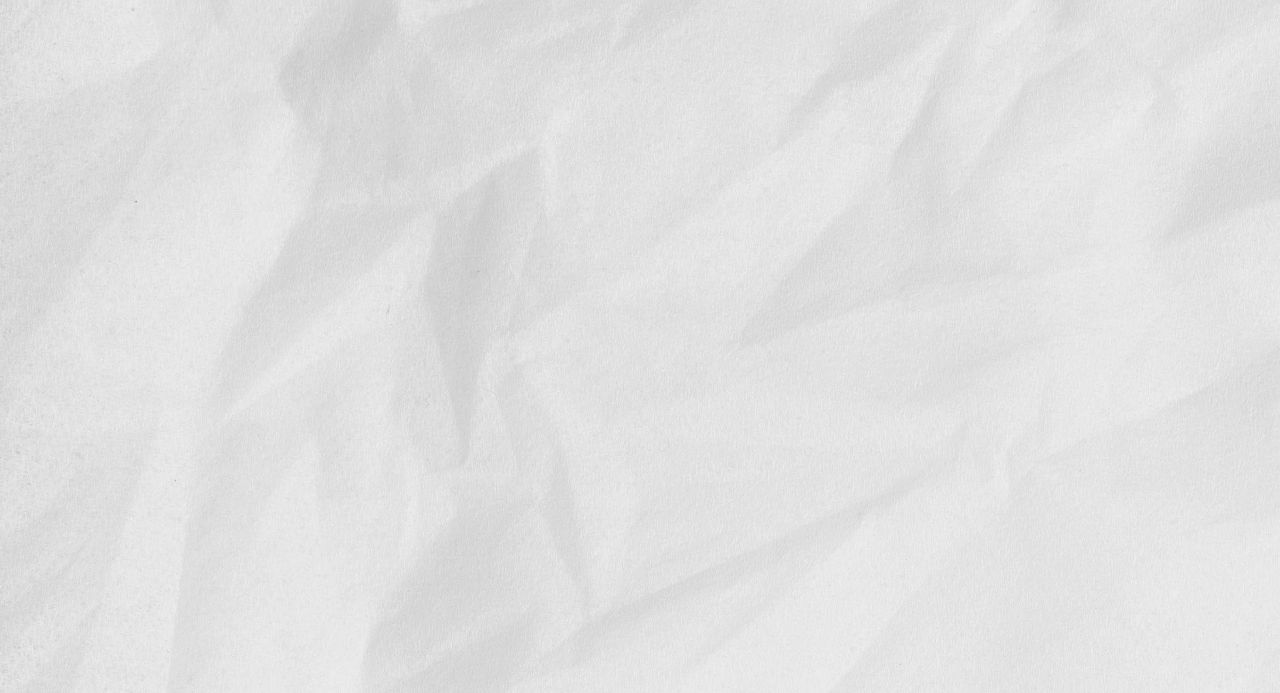
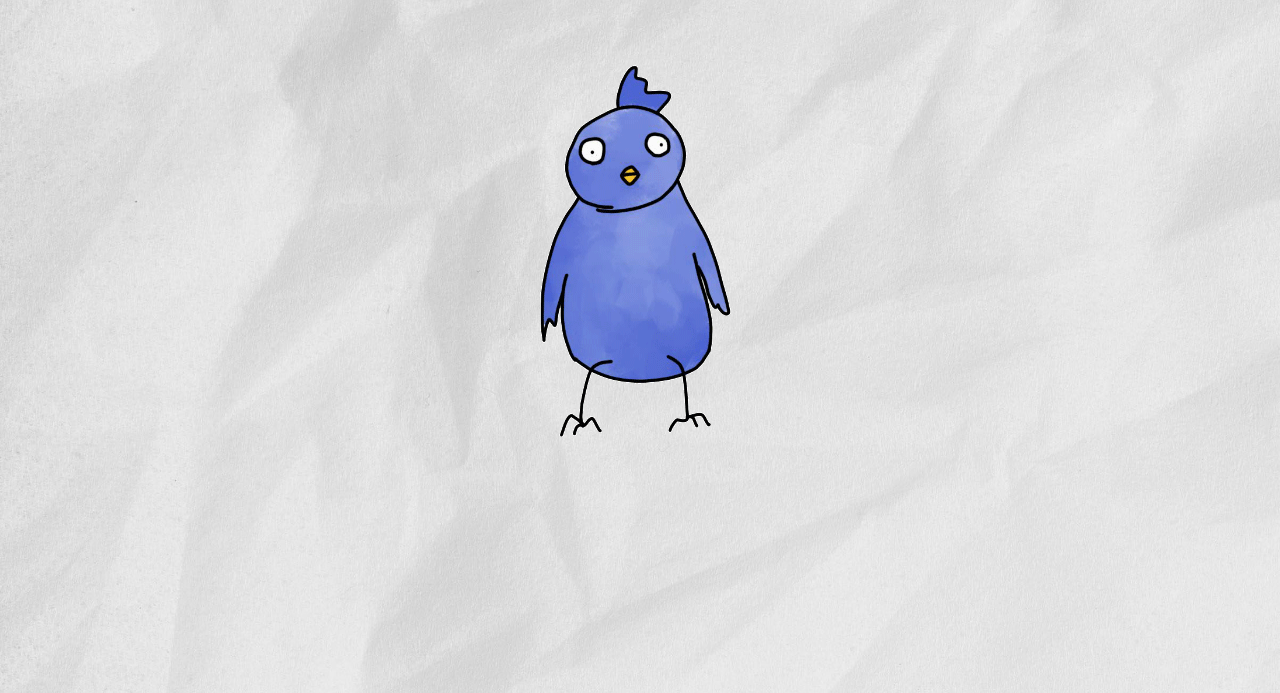
Before and after one commit to alberthlin/alberthlin, a plain HTML site: page index.html in a window 1280 px wide. Shown: the part 107-800 px from the top of the page. Drawn offline with nearby package versions, Linux system fonts and the light colour scheme; files whose address does not match are found by name.

Commit message:
added animated bird

```diff
--- a/index.html
+++ b/index.html
@@ -11,8 +11,8 @@
 			<li class="navlink"><a href="#">Home</a></li>
 			<li class="navlink"><a href="#">About</a></li>
 			<li class="navlink"><a href="#">Contact</a></li>
-			<li class="navblank></li>
 		</ul>
 	</nav>
+	<img class="animated-bird" src="static/media/profile-pic-animated.gif" />
 </body>
 </html>
--- a/static/css/style.css
+++ b/static/css/style.css
@@ -48,6 +48,10 @@ a::before {
 	background-color:rgb(25,69,83);
 }
 
+.navlink > a:hover:before {
+	background-color: rgb(114,188,212);
+}
+
 a:hover {
 	color: rgb(114, 188, 212);
 }
@@ -75,6 +79,13 @@ nav > ul {
 	font-size:5em;
 }
 
+.animated-bird {
+	display:block;
+	margin-left:auto;
+	margin-right:auto;
+	width:50%;
+}
+
 @media(min-width:600px) {
 	nav {
 		padding:20px;
```
Also changed, not shown: static/media/profile-pic-animated.gif (added), 1 other file.
